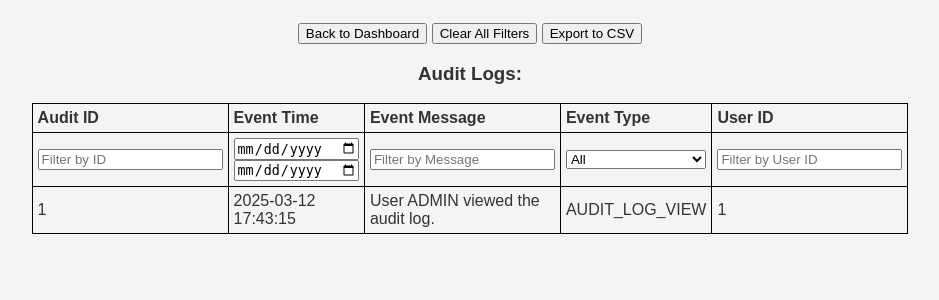
After one commit to slkirby22/CAPSTONE-Password-Manager, a Flask app: page /audit_log_viewer in a window 1280 px wide. The commit adds this page. Shown: the top 300 px of the page, without its empty margins (170-1109 px from the left). Run offline with Flask 3, Linux system fonts and the light colour scheme; the visitor is signed in with stand-in values (Sample User, id 1); data comes from the database, SQL or seed files in the repository; data that the repository does not hold is empty; parts of the project's set-up code (start-up, migrations or seed data) failed here and were passed over.

Commit message:
Audit Log Viewer
Added:
- audit log viewer route in app.py
- function to view audit logs in functions.py
- link to view audit logs on dashboard  (only for admins)
- audit_log.html to display logs in a table
- audits.js to filter table in html file and allow csv export

Event_Logging.xlsx documentation updated accordingly.

```diff
--- a/app.py
+++ b/app.py
@@ -1,7 +1,7 @@
 from flask import Flask, render_template, request, redirect, url_for, session
 from flask_sqlalchemy import SQLAlchemy
 from sqlalchemy import text
-from functions import index, login, dashboard, logout, create_user, view_users, update_user, delete_user, add_password, update_password, delete_password
+from functions import index, login, dashboard, logout, create_user, view_users, update_user, delete_user, add_password, update_password, delete_password, audit_log_viewer
 from models import db, User, Password
 import os
 from cryptography.fernet import Fernet
@@ -75,6 +75,9 @@ def update_password_route(service):
 def delete_password_route(service):
     return delete_password(service)
 
+@app.route('/audit_log_viewer')
+def audit_log_viewer_route():
+    return audit_log_viewer()
 
 if __name__ == '__main__':
     app.run(debug=True)
--- a/functions.py
+++ b/functions.py
@@ -279,3 +279,21 @@ def delete_password(service):
         log_event(f"User {session['username']} deleted a password.", "PASSWORD_DELETE", session['user_id'])
 
     return redirect(url_for('dashboard_route'))
+
+
+def audit_log_viewer():
+    if 'user_id' not in session:
+        return redirect(url_for('index_route'))
+
+    current_user = User.query.filter_by(id=session['user_id']).first()
+    current_user_role = current_user.role
+
+    if current_user_role not in ['admin']:
+        log_event(f"User {current_user.username} attempted to view the audit log.", "UNAUTHORIZED_ACTION", current_user.id)
+        return redirect(url_for('dashboard_route', error="You are not authorized to view the audit log."))
+
+    log_event(f"User {current_user.username} viewed the audit log.", "AUDIT_LOG_VIEW", current_user.id)
+
+    audit_logs = audit_log.query.all()
+
+    return render_template('audit_log.html', audit_logs=audit_logs, current_user_role=current_user_role)
--- /dev/null
+++ b/static/js/audits.js
@@ -0,0 +1,124 @@
+document.addEventListener('DOMContentLoaded', () => {
+    populateEventTypeFilter();
+});
+
+function populateEventTypeFilter() {
+    const table = document.getElementById('audit-logs-table');
+    const rows = table.querySelectorAll('tbody tr');
+    const eventTypeFilter = document.getElementById('event-type-filter');
+    const eventTypes = new Set();
+
+    rows.forEach(row => {
+        const eventType = row.cells[3].textContent; // Event Type is in the 4th column (index 3)
+        eventTypes.add(eventType);
+    });
+
+    eventTypes.forEach(type => {
+        const option = document.createElement('option');
+        option.value = type;
+        option.textContent = type;
+        eventTypeFilter.appendChild(option);
+    });
+}
+
+function filterTable() {
+    const table = document.getElementById('audit-logs-table');
+    const rows = table.querySelectorAll('tbody tr');
+
+    // Get filter values
+    const auditIdFilter = document.querySelector('thead input[placeholder="Filter by ID"]').value.toLowerCase();
+    const eventMessageFilter = document.querySelector('thead input[placeholder="Filter by Message"]').value.toLowerCase();
+    const eventTypeFilter = document.getElementById('event-type-filter').value;
+    const userIdFilter = document.querySelector('thead input[placeholder="Filter by User ID"]').value.toLowerCase();
+
+    // Get start and end date values
+    const startDate = document.getElementById('start-date').value;
+    const endDate = document.getElementById('end-date').value;
+
+    rows.forEach(row => {
+        const auditId = row.cells[0].textContent.toLowerCase();
+        const eventTime = row.cells[1].textContent.trim();
+        const eventMessage = row.cells[2].textContent.toLowerCase();
+        const eventType = row.cells[3].textContent;
+        const userId = row.cells[4].textContent.toLowerCase();
+
+        let showRow = true;
+
+        // Apply filters
+        if (auditIdFilter && !auditId.includes(auditIdFilter)) {
+            showRow = false;
+        }
+        if (eventMessageFilter && !eventMessage.includes(eventMessageFilter)) {
+            showRow = false;
+        }
+        if (eventTypeFilter !== 'all' && eventType !== eventTypeFilter) {
+            showRow = false;
+        }
+        if (userIdFilter && !userId.includes(userIdFilter)) {
+            showRow = false;
+        }
+
+        // Apply date range filter
+        const eventDate = new Date(eventTime);
+        if (startDate) {
+            const start = new Date(startDate);
+            if (eventDate < start) {
+                showRow = false;
+            }
+        }
+        if (endDate) {
+            const end = new Date(endDate);
+            if (eventDate > end) {
+                showRow = false;
+            }
+        }
+
+        // Display or hide row based on all filters
+        row.style.display = showRow ? '' : 'none';
+    });
+}
+
+function clearAllFilters() {
+    // Reset all input fields
+    document.querySelector('thead input[placeholder="Filter by ID"]').value = '';
+    document.querySelector('thead input[placeholder="Filter by Message"]').value = '';
+    document.querySelector('thead input[placeholder="Filter by User ID"]').value = '';
+    document.getElementById('start-date').value = '';
+    document.getElementById('end-date').value = '';
+    document.getElementById('event-type-filter').value = 'all';
+
+    // Re-filter the table to show all rows
+    filterTable();
+}
+
+function exportToCSV() {
+    const table = document.getElementById('audit-logs-table');
+    const rows = table.querySelectorAll('tbody tr');
+    const csvContent = [];
+
+    // Add headers
+    const headers = [];
+    table.querySelectorAll('thead tr:first-child th').forEach(header => {
+        headers.push(header.textContent.trim());
+    });
+    csvContent.push(headers.join(','));
+
+    // Add visible rows
+    rows.forEach(row => {
+        if (row.style.display !== 'none') {
+            const rowData = [];
+            row.querySelectorAll('td').forEach(cell => {
+                rowData.push(cell.textContent.trim());
+            });
+            csvContent.push(rowData.join(','));
+        }
+    });
+
+    // Create CSV file
+    const csvString = csvContent.join('\n');
+    const blob = new Blob([csvString], { type: 'text/csv;charset=utf-8;' });
+    const link = document.createElement('a');
+    link.href = URL.createObjectURL(blob);
+    link.download = 'audit_logs.csv';
+    link.click();
+}
--- /dev/null
+++ b/templates/audit_log.html
@@ -0,0 +1,60 @@
+<!DOCTYPE html>
+<html>
+    <head>
+        <title>View Audit Logs</title>
+        <link rel="stylesheet" href="{{ url_for('static', filename='styles.css') }}">
+        <script src="{{ url_for('static', filename='js/audits.js') }}"></script>
+    </head>
+    <body>
+        <main>
+            <section>
+                <div id="top_buttons">
+                    <a href="{{ url_for('dashboard_route') }}">
+                        <button>Back to Dashboard</button>
+                    </a>
+                    <button onclick="clearAllFilters()">Clear All Filters</button>
+                    <button onclick="exportToCSV()">Export to CSV</button>
+                </div>
+            </section>
+            <section>
+                <h3>Audit Logs:</h3>
+                <table id="audit-logs-table">
+                    <thead>
+                        <tr>
+                            <th>Audit ID</th>
+                            <th>Event Time</th>
+                            <th>Event Message</th>
+                            <th>Event Type</th>
+                            <th>User ID</th>
+                        </tr>
+                        <tr>
+                            <th><input type="text" onkeyup="filterTable()" placeholder="Filter by ID"></th>
+                            <th>
+                                <input type="date" id="start-date" onchange="filterTable()" placeholder="Start Date">
+                                <input type="date" id="end-date" onchange="filterTable()" placeholder="End Date">
+                            </th>
+                            <th><input type="text" onkeyup="filterTable()" placeholder="Filter by Message"></th>
+                            <th>
+                                <select id="event-type-filter" onchange="filterTable()">
+                                    <option value="all">All</option>
+                                </select>
+                            </th>
+                            <th><input type="text" onkeyup="filterTable()" placeholder="Filter by User ID"></th>
+                        </tr>
+                    </thead>
+                    <tbody>
+                        {% for log in audit_logs %}
+                        <tr>
+                            <td>{{ log.id }}</td>
+                            <td>{{ log.event_time }}</td>
+                            <td>{{ log.event_message }}</td>
+                            <td>{{ log.event_type }}</td>
+                            <td>{{ log.user_id }}</td>
+                        </tr>
+                        {% endfor %}
+                    </tbody>
+                </table>
+            </section>
+        </main>
+    </body>
+</html>
--- a/templates/dashboard.html
+++ b/templates/dashboard.html
@@ -54,6 +54,12 @@
                     <a href="{{ url_for('view_users_route')}}">View Users</a>
                 </section>
             {% endif %}
+            {% if session.role == 'admin' %}
+                <br>
+                <section id="log_viewer">
+                    <a href="{{ url_for('audit_log_viewer_route') }}">View Audit Logs</a>
+                </section>
+            {% endif %}
 
             <section id="logout">
                 <a href="/logout">Logout</a>
```
Also changed, not shown: 1 other file.
